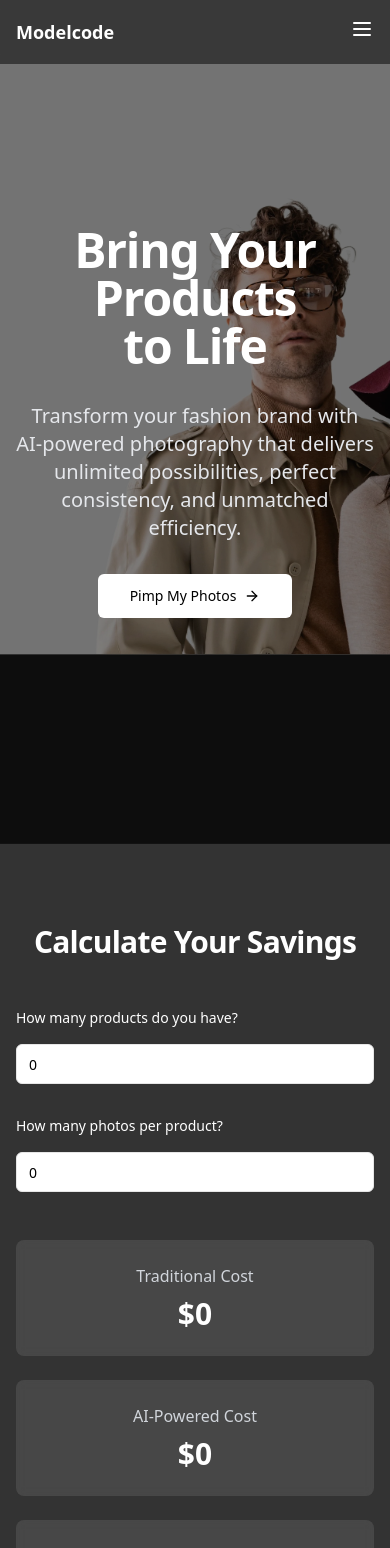
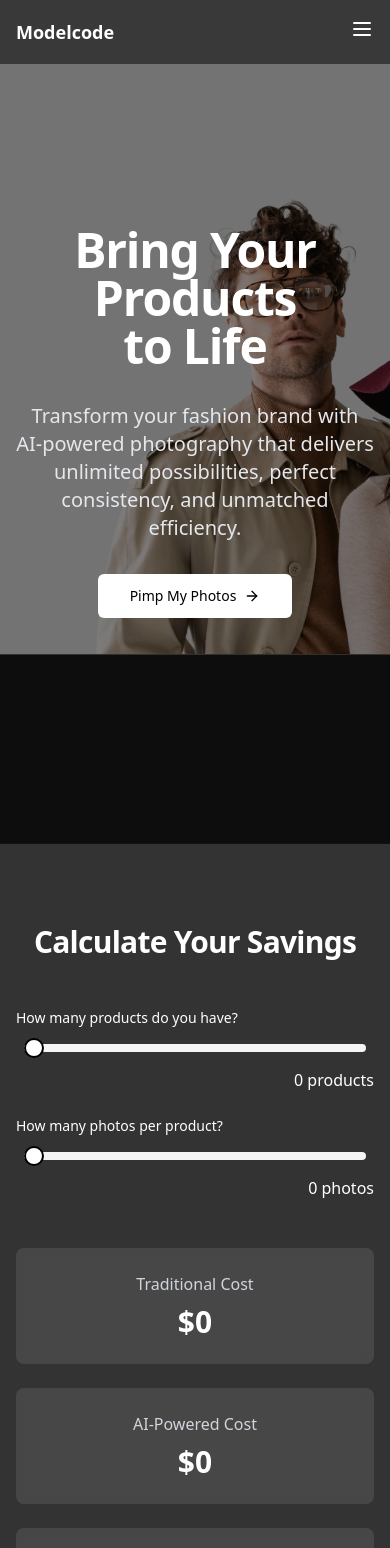
Before and after one commit to ModelcodeDev/Modelcode, a React (Vite) app: page / in a window 390 px wide. Shown: the top 1548 px of the page. Built offline with nearby package versions, Linux system fonts and the light colour scheme.

Commit message:
Convert number inputs to sliders
Replace the number input fields for product count and photos per product with responsive sliders to enhance user experience on mobile devices.
[skip gpt_engineer]

```diff
--- /dev/null
+++ b/src/components/SavingsCalculator.tsx
@@ -0,0 +1,97 @@
+import { useState } from "react";
+import { Slider } from "@/components/ui/slider";
+
+interface SavingsCalculatorProps {
+  className?: string;
+}
+
+const SavingsCalculator = ({ className }: SavingsCalculatorProps) => {
+  const [productCount, setProductCount] = useState<number>(0);
+  const [photosPerProduct, setPhotosPerProduct] = useState<number>(0);
+
+  // Calculate savings
+  const calculateSavings = () => {
+    const totalPhotos = productCount * photosPerProduct;
+    const traditionalCost = totalPhotos * 100; // Assuming $100 per traditional photo
+    const aiCost = totalPhotos * 20; // Assuming $20 per AI photo
+    const moneySaved = traditionalCost - aiCost;
+    const timeSaved = totalPhotos * 2; // Assuming 2 hours saved per photo
+
+    return {
+      traditionalCost,
+      aiCost,
+      moneySaved,
+      timeSaved
+    };
+  };
+
+  const savings = calculateSavings();
+
+  return (
+    <section className={`py-20 bg-black/80 ${className}`}>
+      <div className="container max-w-4xl mx-auto px-4">
+        <h2 className="section-title text-center mb-12 text-white">Calculate Your Savings</h2>
+
+        <div className="grid grid-cols-1 gap-8 mb-12">
+          <div className="space-y-6">
+            <div className="space-y-4">
+              <label className="block text-white text-sm font-medium">
+                How many products do you have?
+              </label>
+              <div className="px-2">
+                <Slider
+                  value={[productCount]}
+                  onValueChange={(values) => setProductCount(values[0])}
+                  max={100}
+                  step={1}
+                  className="w-full"
+                />
+              </div>
+              <span className="block text-white text-right">{productCount} products</span>
+            </div>
+
+            <div className="space-y-4">
+              <label className="block text-white text-sm font-medium">
+                How many photos per product?
+              </label>
+              <div className="px-2">
+                <Slider
+                  value={[photosPerProduct]}
+                  onValueChange={(values) => setPhotosPerProduct(values[0])}
+                  max={20}
+                  step={1}
+                  className="w-full"
+                />
+              </div>
+              <span className="block text-white text-right">{photosPerProduct} photos</span>
+            </div>
+          </div>
+        </div>
+
+        <div className="grid grid-cols-1 md:grid-cols-2 lg:grid-cols-4 gap-6 text-center">
+          <div className="bg-white/10 backdrop-blur-sm p-6 rounded-lg">
+            <p className="text-gray-300 mb-2">Traditional Cost</p>
+            <p className="text-3xl font-bold text-white">${savings.traditionalCost}</p>
+          </div>
+
+          <div className="bg-white/10 backdrop-blur-sm p-6 rounded-lg">
+            <p className="text-gray-300 mb-2">AI-Powered Cost</p>
+            <p className="text-3xl font-bold text-white">${savings.aiCost}</p>
+          </div>
+
+          <div className="bg-white/10 backdrop-blur-sm p-6 rounded-lg">
+            <p className="text-gray-300 mb-2">Money Saved</p>
+            <p className="text-3xl font-bold text-green-400">${savings.moneySaved}</p>
+          </div>
+
+          <div className="bg-white/10 backdrop-blur-sm p-6 rounded-lg">
+            <p className="text-gray-300 mb-2">Time Saved</p>
+            <p className="text-3xl font-bold text-blue-400">{savings.timeSaved} hours</p>
+          </div>
+        </div>
+      </div>
+    </section>
+  );
+};
+
+export default SavingsCalculator;
--- a/src/pages/Index.tsx
+++ b/src/pages/Index.tsx
@@ -1,31 +1,9 @@
 import { Button } from "@/components/ui/button";
 import { ArrowRight, Camera, Heart, Star } from "lucide-react";
 import Navigation from "@/components/Navigation";
-import { useState } from "react";
-import { Input } from "@/components/ui/input";
+import SavingsCalculator from "@/components/SavingsCalculator";
 
 const Index = () => {
-  const [productCount, setProductCount] = useState<number>(0);
-  const [photosPerProduct, setPhotosPerProduct] = useState<number>(0);
-
-  // Calculate savings
-  const calculateSavings = () => {
-    const totalPhotos = productCount * photosPerProduct;
-    const traditionalCost = totalPhotos * 100; // Assuming $100 per traditional photo
-    const aiCost = totalPhotos * 20; // Assuming $20 per AI photo
-    const moneySaved = traditionalCost - aiCost;
-    const timeSaved = totalPhotos * 2; // Assuming 2 hours saved per photo
-
-    return {
-      traditionalCost,
-      aiCost,
-      moneySaved,
-      timeSaved
-    };
-  };
-
-  const savings = calculateSavings();
-
   return (
     <div className="min-h-screen relative">
       {/* Background Image */}
@@ -34,7 +12,7 @@ const Index = () => {
         style={{
           backgroundImage: "url('/lovable-uploads/4bd6ab60-5e02-4314-adcb-146db2fc78ea.png')",
           backgroundSize: "cover",
-          backgroundPosition: { xs: "left", md: "center" },
+          backgroundPosition: "left center",
           backgroundRepeat: "no-repeat",
           filter: "brightness(0.5)",
           height: "100vh",
@@ -66,63 +44,7 @@ const Index = () => {
         </section>
 
         {/* Calculator Section */}
-        <section className="py-20 bg-black/80">
-          <div className="container max-w-4xl mx-auto px-4">
-            <h2 className="section-title text-center mb-12 text-white">Calculate Your Savings</h2>
-
-            <div className="grid grid-cols-1 md:grid-cols-2 gap-8 mb-12">
-              <div className="space-y-4">
-                <label className="block text-white text-sm font-medium">
-                  How many products do you have?
-                </label>
-                <Input
-                  type="number"
-                  min="0"
-                  value={productCount}
-                  onChange={(e) => setProductCount(Number(e.target.value))}
-                  className="w-full"
-                  placeholder="Enter number of products"
-                />
-              </div>
-
-              <div className="space-y-4">
-                <label className="block text-white text-sm font-medium">
-                  How many photos per product?
-                </label>
-                <Input
-                  type="number"
-                  min="0"
-                  value={photosPerProduct}
-                  onChange={(e) => setPhotosPerProduct(Number(e.target.value))}
-                  className="w-full"
-                  placeholder="Enter photos per product"
-                />
-              </div>
-            </div>
-
-            <div className="grid grid-cols-1 md:grid-cols-2 lg:grid-cols-4 gap-6 text-center">
-              <div className="bg-white/10 backdrop-blur-sm p-6 rounded-lg">
-                <p className="text-gray-300 mb-2">Traditional Cost</p>
-                <p className="text-3xl font-bold text-white">${savings.traditionalCost}</p>
-              </div>
-
-              <div className="bg-white/10 backdrop-blur-sm p-6 rounded-lg">
-                <p className="text-gray-300 mb-2">AI-Powered Cost</p>
-                <p className="text-3xl font-bold text-white">${savings.aiCost}</p>
-              </div>
-
-              <div className="bg-white/10 backdrop-blur-sm p-6 rounded-lg">
-                <p className="text-gray-300 mb-2">Money Saved</p>
-                <p className="text-3xl font-bold text-green-400">${savings.moneySaved}</p>
-              </div>
-
-              <div className="bg-white/10 backdrop-blur-sm p-6 rounded-lg">
-                <p className="text-gray-300 mb-2">Time Saved</p>
-                <p className="text-3xl font-bold text-blue-400">{savings.timeSaved} hours</p>
-              </div>
-            </div>
-          </div>
-        </section>
+        <SavingsCalculator />
 
         {/* Process Section */}
         <section className="py-20 bg-black/80">
```
